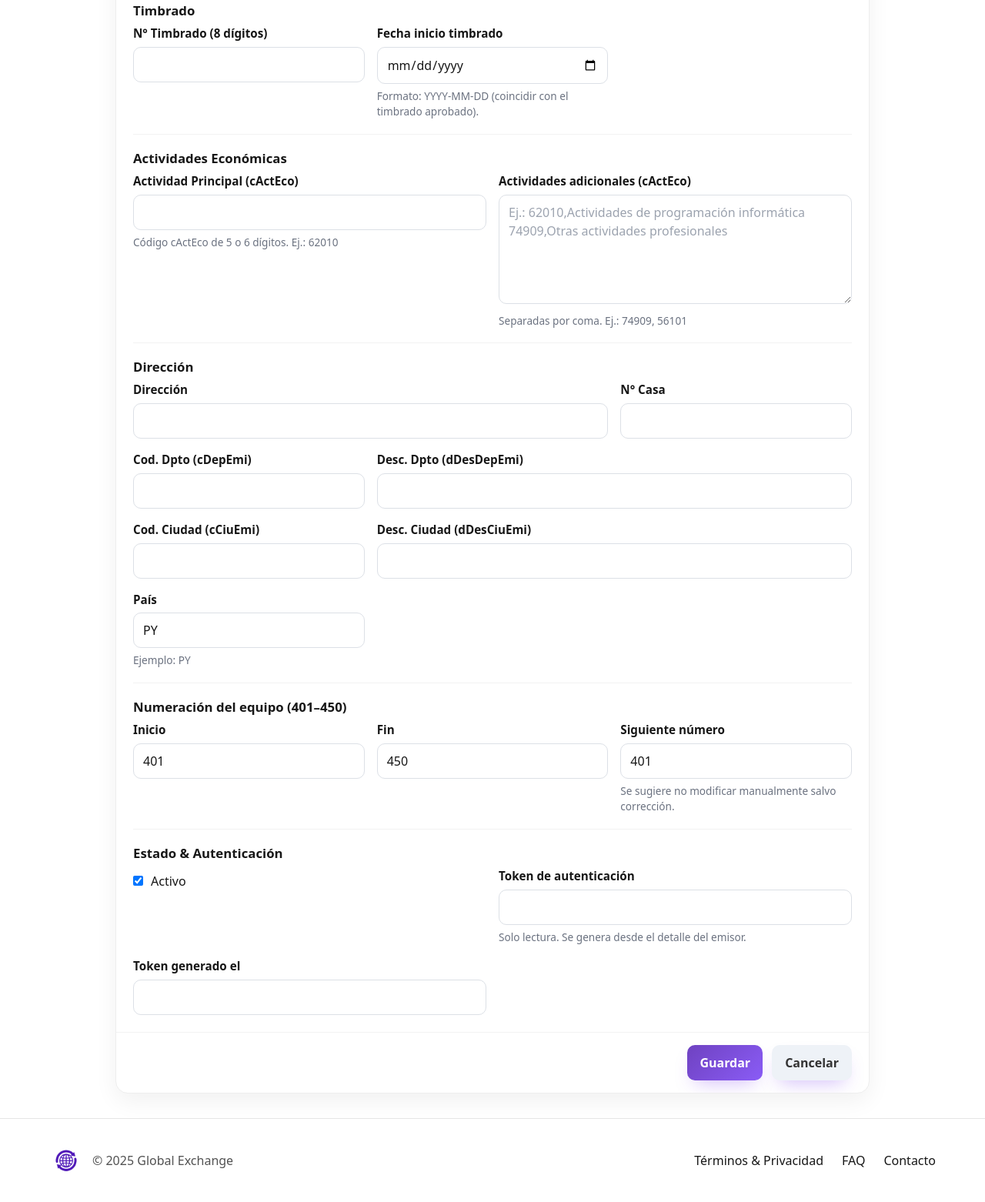
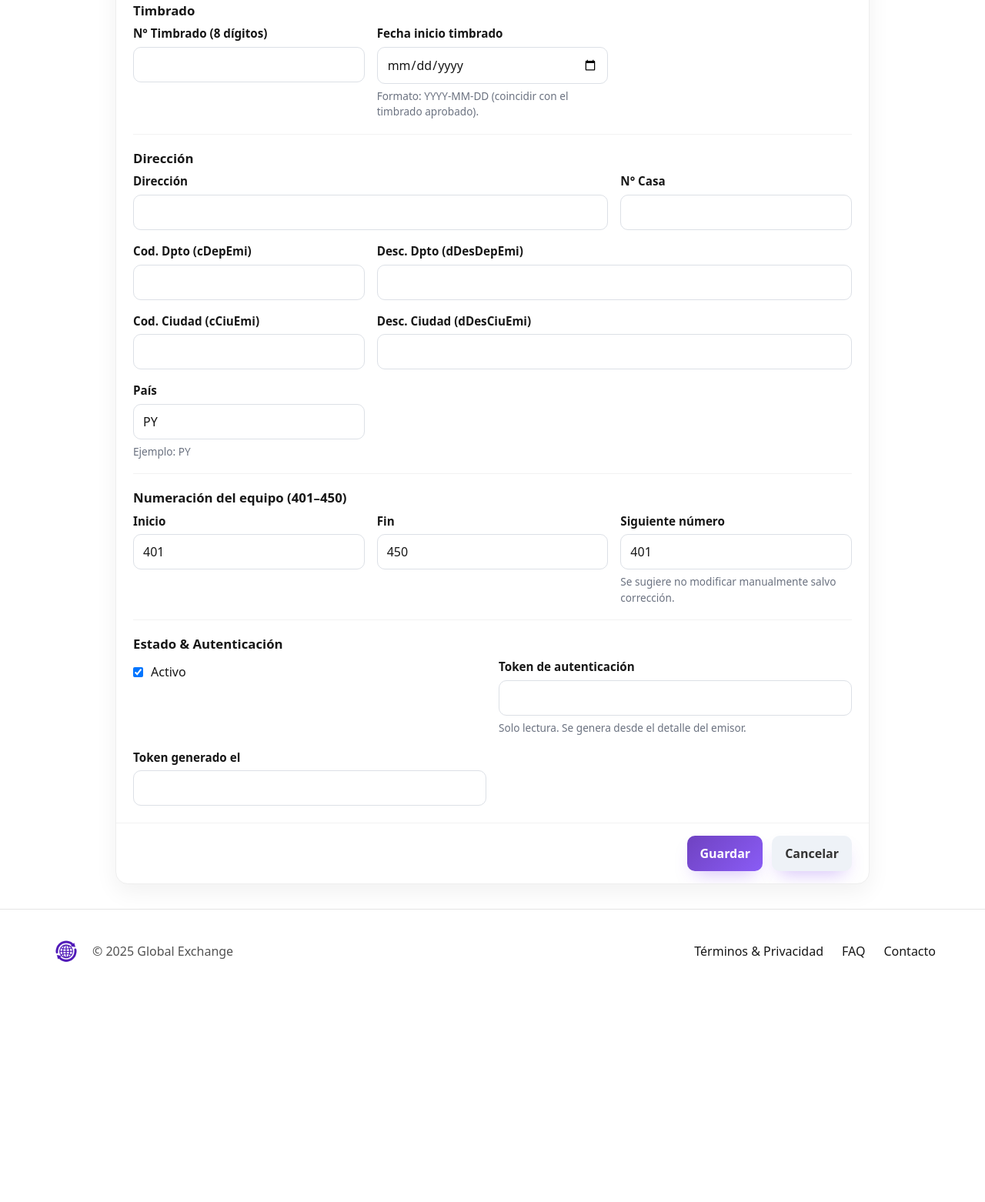
Before and after one commit to CrosbyRd/casaDeCambiosIS2, a Django app: page /facturacion-electronica/emisores/crear/ in a window 1280 px wide. Shown: the part 680-2242 px from the top of the page at 77% size. After the commit the page ends 1930 px from the top, so only its background shows below. Run offline with Django 5.2, Linux system fonts and the light colour scheme; a user stored in the database is signed in; parts of the project's set-up code (start-up, migrations or seed data) failed here and were passed over; some libraries are stand-ins or nearby versions.

Commit message:
conexion sifen

```diff
--- a/facturacion_electronica/forms.py
+++ b/facturacion_electronica/forms.py
@@ -13,19 +13,6 @@ class EmisorFacturaElectronicaForm(forms.ModelForm):
     - Token visible (solo lectura) para diagnóstico
     """
 
-    # Carga cómoda de múltiples cActEco (CSV)
-    actividades_economicas = forms.CharField(
-        required=False,
-        widget=forms.Textarea(attrs={
-            "rows": 5,
-            "placeholder": "Ej.: 62010,Actividades de programación informática\n74909,Otras actividades profesionales"
-        }),
-        help_text=(
-            "Ingrese las actividades adicionales, una por línea, en formato 'código,descripción'. "
-            "Cada código cActEco debe tener 5 o 6 dígitos y la descripción no puede estar vacía."
-        ),
-        label="Actividades Económicas adicionales (cActEco, dDesActEco)"
-    )
 
     # Token: solo lectura para no tocar desde el form (útil para ver si hay sesión)
     auth_token = forms.CharField(
@@ -54,10 +41,10 @@ class EmisorFacturaElectronicaForm(forms.ModelForm):
             "establecimiento", "punto_expedicion",
             # Timbrado
             "numero_timbrado_actual", "fecha_inicio_timbrado",
-            # Actividades
-            "actividad_economica_principal", "actividades_economicas",
             # Estado
             "activo",
+            # Campos de descripción de actividad económica principal eliminados del modelo
+            # "descripcion_actividad_economica_principal",
             # Rango y correlativo
             "rango_numeracion_inicio", "rango_numeracion_fin", "siguiente_numero_factura",
             # Token FS (solo lectura)
@@ -73,7 +60,6 @@ class EmisorFacturaElectronicaForm(forms.ModelForm):
             "numero_timbrado_actual": "8 dígitos. Ej.: 02595733",
             "establecimiento": "3 dígitos. Ej.: 001",
             "punto_expedicion": "3 dígitos. Ej.: 003",
-            "actividad_economica_principal": "Código cActEco de 5 o 6 dígitos. Ej.: 62010",
             "rango_numeracion_inicio": "Inicio del rango del equipo (por ej., 401).",
             "rango_numeracion_fin": "Fin del rango del equipo (por ej., 450).",
             "siguiente_numero_factura": "Correlativo a emitir (se sugiere no modificar manualmente).",
@@ -83,57 +69,11 @@ class EmisorFacturaElectronicaForm(forms.ModelForm):
     def __init__(self, *args, **kwargs):
         super().__init__(*args, **kwargs)
 
-        # Si hay instancia existente, mostrar la lista de objetos JSON como "código,descripción"
-        inst = getattr(self, "instance", None)
-        if inst and inst.pk and isinstance(inst.actividades_economicas, list):
-            formatted_activities = []
-            for item in inst.actividades_economicas:
-                if isinstance(item, dict) and "cActEco" in item and "dDesActEco" in item:
-                    formatted_activities.append(f"{item['cActEco']},{item['dDesActEco']}")
-            self.fields["actividades_economicas"].initial = "\n".join(formatted_activities)
 
         # Estética: opcional, marcar 'auth_token' y 'token_generado_at' como deshabilitados
         self.fields["auth_token"].widget.attrs["readonly"] = "readonly"
         self.fields["token_generado_at"].widget.attrs["readonly"] = "readonly"
 
-    # === Validaciones específicas ===
-
-    def clean_actividad_economica_principal(self):
-        """
-        Acepta 5 o 6 dígitos (el XML del profe trae 5 dígitos, ej.: 62010).
-        Cambia a ==6 si querés forzar 6 dígitos.
-        """
-        val = (self.cleaned_data.get("actividad_economica_principal") or "").strip()
-        if val:
-            if not (val.isdigit() and len(val) in (5, 6)):
-                raise ValidationError(_("La actividad económica principal debe tener 5 o 6 dígitos numéricos."))
-        return val
-
-    def clean_actividades_economicas(self):
-        """
-        Acepta CSV y lo transforma a lista de strings de 5 o 6 dígitos.
-        """
-        raw = (self.cleaned_data.get("actividades_economicas") or "").strip()
-        if not raw:
-            return []
-
-        parsed_activities = []
-        lines = [line.strip() for line in raw.split("\n") if line.strip()]
-        for line in lines:
-            parts = [p.strip() for p in line.split(",", 1) if p.strip()]
-            if len(parts) != 2:
-                raise ValidationError(_(f"Formato incorrecto en la línea '{line}'. Use 'código,descripción'."))
-
-            code, description = parts[0], parts[1]
-
-            if not (code.isdigit() and len(code) in (5, 6)):
-                raise ValidationError(_(f"El código '{code}' en la línea '{line}' debe tener 5 o 6 dígitos numéricos."))
-            if not description:
-                raise ValidationError(_(f"La descripción en la línea '{line}' no puede estar vacía."))
-
-            parsed_activities.append({"cActEco": code, "dDesActEco": description})
-
-        return parsed_activities
 
     def clean(self):
         cleaned = super().clean()
--- a/facturacion_electronica/models.py
+++ b/facturacion_electronica/models.py
@@ -57,22 +57,6 @@ class EmisorFacturaElectronica(models.Model):
         verbose_name="Fecha de inicio de Timbrado (YYYY-MM-DD)"
     )
 
-    # Actividades económicas (cActEco). Principal + adicionales
-    actividad_economica_principal = models.CharField(
-        max_length=6,
-        blank=True,
-        verbose_name="Actividad Económica Principal (cActEco, 6 dígitos)"
-    )
-    descripcion_actividad_economica_principal = models.CharField(
-        max_length=255,
-        blank=True,
-        verbose_name="Descripción Actividad Económica Principal (dDesActEco)"
-    )
-    actividades_economicas = models.JSONField(
-        default=list,
-        blank=True,
-        verbose_name="Actividades Económicas adicionales (lista de cActEco, dDesActEco})"
-    )
 
     auth_token = models.TextField(blank=True, null=True, verbose_name="Token de autenticación (FacturaSegura)")
     token_generado_at = models.DateTimeField(blank=True, null=True, verbose_name="Fecha/hora de generación del token")
@@ -118,24 +102,6 @@ class EmisorFacturaElectronica(models.Model):
         if not self.fecha_inicio_timbrado:
             raise ValidationError(_("Debe indicar la fecha de inicio del timbrado (dFeIniT)."))
 
-        # Actividades económicas
-        if self.actividad_economica_principal:
-            if not (self.actividad_economica_principal.isdigit() and len(self.actividad_economica_principal) == 6):
-                raise ValidationError(_("La actividad económica principal (cActEco) debe tener 6 dígitos."))
-
-        if self.actividades_economicas:
-            if not isinstance(self.actividades_economicas, list):
-                raise ValidationError(_("Las actividades económicas adicionales deben ser una lista de objetos JSON."))
-            for item in self.actividades_economicas:
-                if not isinstance(item, dict):
-                    raise ValidationError(_("Cada actividad económica adicional debe ser un objeto con 'cActEco' y 'dDesActEco'."))
-                c_act_eco = item.get("cActEco")
-                d_des_act_eco = item.get("dDesActEco")
-
-                if not c_act_eco or not (isinstance(c_act_eco, str) and c_act_eco.isdigit() and len(c_act_eco) in (5, 6)):
-                    raise ValidationError(_("Cada 'cActEco' debe ser un string numérico de 5 o 6 dígitos."))
-                if not d_des_act_eco or not isinstance(d_des_act_eco, str) or not d_des_act_eco.strip():
-                    raise ValidationError(_("Cada 'dDesActEco' debe ser una descripción no vacía."))
 
         # Ubicación (opcional, pero cuando se complete que sea coherente)
         if self.codigo_departamento is not None and self.codigo_departamento < 0:
--- a/facturacion_electronica/tasks.py
+++ b/facturacion_electronica/tasks.py
@@ -3,6 +3,14 @@ from django.utils import timezone
 from .services import FacturaSeguraAPIClient
 from .models import DocumentoElectronico, EmisorFacturaElectronica
 from transacciones.models import Transaccion
+
+
+# Mapeo de códigos de actividad económica a descripciones
+ACTIVIDADES_ECONOMICAS_MAP = {
+    "62010": "Actividades de programación informática",
+    "74909": "Otras actividades profesionales, científicas y técnicas n.c.p.",
+    # Agrega más códigos y descripciones según sea necesario
+}
 
 
 # ----------------------------
@@ -233,21 +241,17 @@ def _build_de_resumido_desde_transaccion(transaccion, emisor, numero_documento_s
     dTBasGraIVA = dBaseGrav5 + dBaseGrav10
     dTotalGs = "" # Calculated if cMoneOpe != PYG
 
-    # === Actividades económicas como lista de objetos (cActEco + descripción opcional) ===
-    act_list = []
-    if getattr(emisor, "actividad_economica_principal", None):
-        # Asegurarse de que el código no tenga ceros a la izquierda si no es necesario
-        act_list.append({
-            "cActEco": str(int(emisor.actividad_economica_principal)),
-            "dDesActEco": getattr(emisor, "descripcion_actividad_economica_principal", "") or ""
-        })
-    for act_eco_data in (getattr(emisor, "actividades_economicas", []) or []):
-        # Asegurarse de que el código no tenga ceros a la izquierda si no es necesario
-        # y que la descripción se tome del JSONField
-        c_act_eco = act_eco_data.get("cActEco")
-        d_des_act_eco = act_eco_data.get("dDesActEco", "")
-        if c_act_eco:
-            act_list.append({"cActEco": str(int(c_act_eco)), "dDesActEco": d_des_act_eco or ""})
+    # === Actividades económicas hardcodeadas según XML de ejemplo ===
+    act_list = [
+        {
+            "cActEco": "62010",
+            "dDesActEco": "Actividades de programación informática"
+        },
+        {
+            "cActEco": "74909",
+            "dDesActEco": "Otras actividades profesionales, científicas y técnicas n.c.p."
+        }
+    ]
 
     # === Contacto del emisor (robusto ante nombres de campo distintos) ===
     tel_emi = (
--- a/facturacion_electronica/templates/facturacion_electronica/emisor_form.html
+++ b/facturacion_electronica/templates/facturacion_electronica/emisor_form.html
@@ -153,24 +153,6 @@
 
         <div class="fe-divider"></div>
 
-        {# ——— Actividades económicas ——— #}
-        <div class="fe-section-title">Actividades Económicas</div>
-        <div class="fe-grid fe-2">
-          <div class="fe-field">
-            <label class="fe-label">Actividad Principal (cActEco)</label>
-            <div class="fe-input">{{ form.actividad_economica_principal }}</div>
-            {% for e in form.actividad_economica_principal.errors %}<div class="fe-error">{{ e }}</div>{% endfor %}
-            <div class="fe-help">Código cActEco de 5 o 6 dígitos. Ej.: 62010</div>
-          </div>
-          <div class="fe-field">
-            <label class="fe-label">Actividades adicionales (cActEco)</label>
-            <div class="fe-input">{{ form.actividades_economicas }}</div>
-            {% for e in form.actividades_economicas.errors %}<div class="fe-error">{{ e }}</div>{% endfor %}
-            <div class="fe-help">Separadas por coma. Ej.: 74909, 56101</div>
-          </div>
-        </div>
-
-        <div class="fe-divider"></div>
 
         {# ——— Dirección ——— #}
         <div class="fe-section-title">Dirección</div>
```
Also changed, not shown: facturacion_electronica/migrations/0004_remove_emisorfacturaelectronica_actividad_economica_principal_and_more.py (added).
